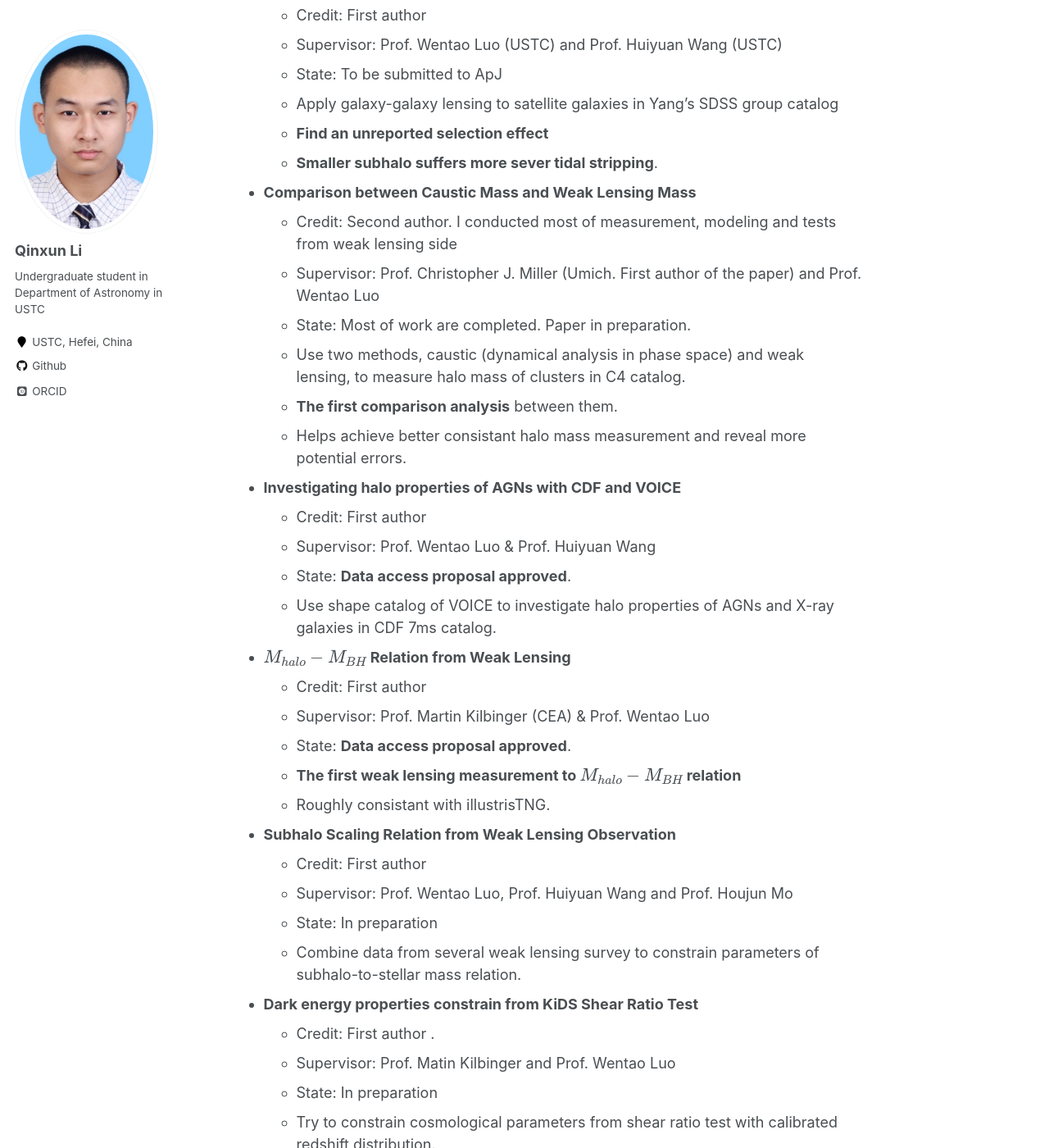
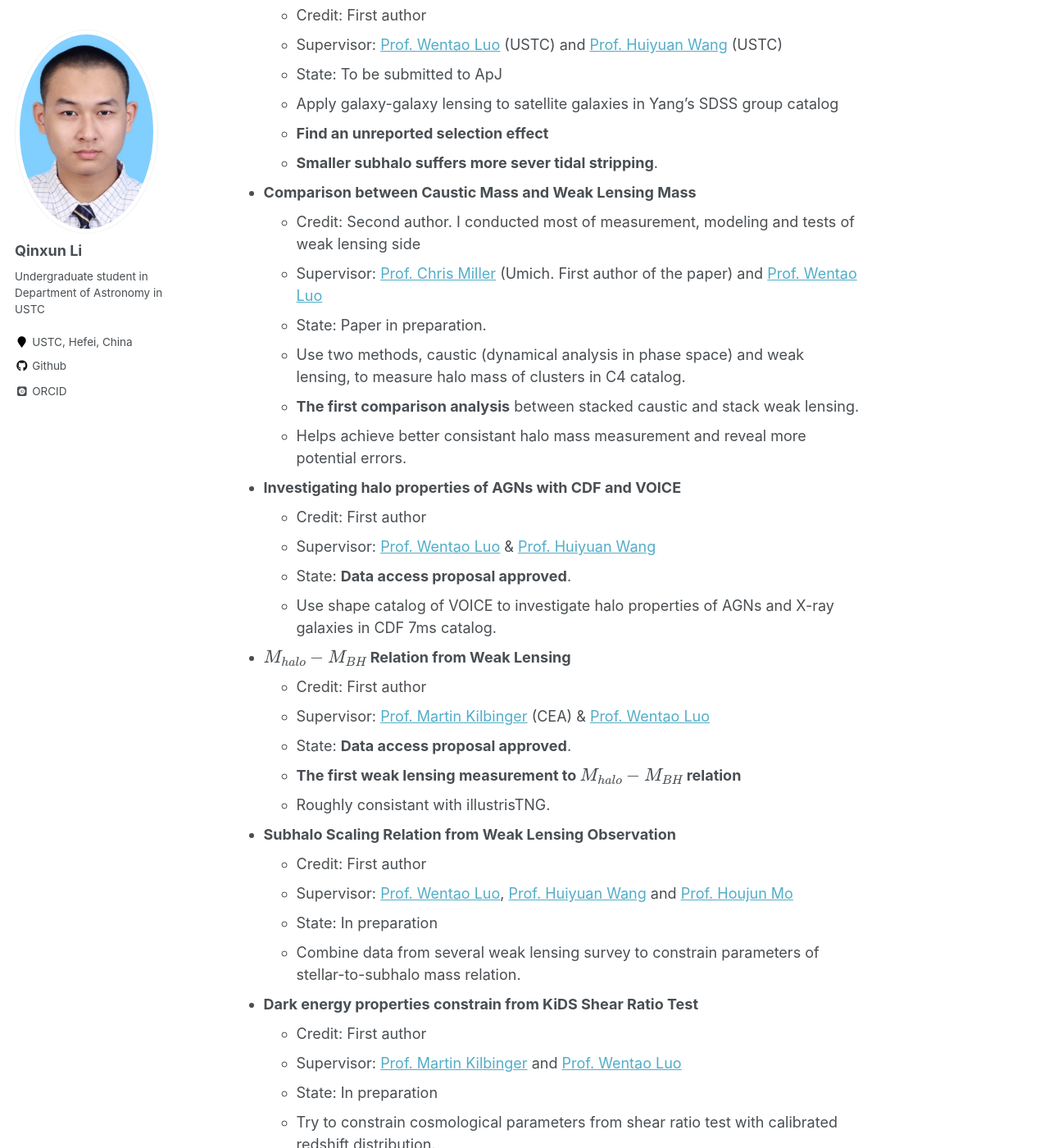
Before and after one commit to qxli2333/qxli2333.github.io, a Jekyll site: the page built from _pages/about.md, in a window 1280 px wide and 1400 px high, scrolled down 498 px. Shown: the whole window at 82% size. Built offline with Jekyll 4.4.1, drawn with Linux system fonts in a browser that asks for light colours; some web fonts are replaced; formulas are drawn with MathJax 3; some of the changed text lies outside the part shown.

Commit message:
modified:   _pages/about.md

```diff
--- a/_pages/about.md
+++ b/_pages/about.md
@@ -25,35 +25,35 @@
 
 
 * **Comparison between Caustic Mass and Weak Lensing Mass**
-  * Credit: Second author. I conducted most of measurement, modeling and tests from weak lensing side
-  * Supervisor: Prof. Christopher J. Miller (Umich. First author of the paper) and Prof. Wentao Luo
-  * State: Most of work are completed. Paper in preparation.
+  * Credit: Second author. I conducted most of measurement, modeling and tests of weak lensing side
+  * Supervisor: [Prof. Chris Miller](https://lsa.umich.edu/astro/people/core-faculty/christoq.html) (Umich. First author of the paper) and [Prof. Wentao Luo](https://www.researchgate.net/profile/Wentao-Luo)
+  * State: Paper in preparation.
   * Use two methods, caustic (dynamical analysis in phase space) and weak lensing, to measure halo mass of clusters in C4 catalog.
-  * **The first comparison analysis** between them.
+  * **The first comparison analysis** between stacked caustic and stack weak lensing.
   * Helps achieve better consistant halo mass measurement and reveal more potential errors.
 
 * **Investigating halo properties of AGNs with CDF and VOICE**
   * Credit: First author
-  * Supervisor: Prof. Wentao Luo & Prof. Huiyuan Wang
+  * Supervisor: [Prof. Wentao Luo](https://www.researchgate.net/profile/Wentao-Luo) & [Prof. Huiyuan Wang](http://staff.ustc.edu.cn/~whywang/)
   * State: **Data access proposal approved**.
   * Use shape catalog of VOICE to investigate halo properties of AGNs and X-ray galaxies in CDF 7ms catalog.
 
 * **$M_{halo}-M_{BH}$ Relation from Weak Lensing**
   * Credit: First author
-  * Supervisor: Prof. Martin Kilbinger (CEA) & Prof. Wentao Luo
+  * Supervisor: [Prof. Martin Kilbinger](http://www.cosmostat.org/people/kilbinger) (CEA) & [Prof. Wentao Luo](https://www.researchgate.net/profile/Wentao-Luo)
   * State: **Data access proposal approved**.
   * **The first weak lensing measurement to $M_{halo}-M_{BH}$ relation**
   * Roughly consistant with illustrisTNG.
 
 * **Subhalo Scaling Relation from Weak Lensing Observation**
   * Credit: First author
-  * Supervisor: Prof. Wentao Luo, Prof. Huiyuan Wang and Prof. Houjun Mo
+  * Supervisor: [Prof. Wentao Luo](https://www.researchgate.net/profile/Wentao-Luo), [Prof. Huiyuan Wang](http://staff.ustc.edu.cn/~whywang/) and [Prof. Houjun Mo](https://people.astro.umass.edu/~hjmo/)
   * State: In preparation
-  * Combine data from several weak lensing survey to constrain parameters of subhalo-to-stellar mass relation.
+  * Combine data from several weak lensing survey to constrain parameters of stellar-to-subhalo mass relation.
 
 * **Dark energy properties constrain from KiDS Shear Ratio Test**
-  * Credit: First author .
-  * Supervisor: Prof. Matin Kilbinger and Prof. Wentao Luo
+  * Credit: First author
+  * Supervisor: [Prof. Martin Kilbinger](http://www.cosmostat.org/people/kilbinger) and [Prof. Wentao Luo](https://www.researchgate.net/profile/Wentao-Luo)
   * State: In preparation
   * Try to constrain cosmological parameters from shear ratio test with calibrated redshift distribution.
 
```
Also changed, not shown: other parts of _pages/about.md (+2 -2 lines).
